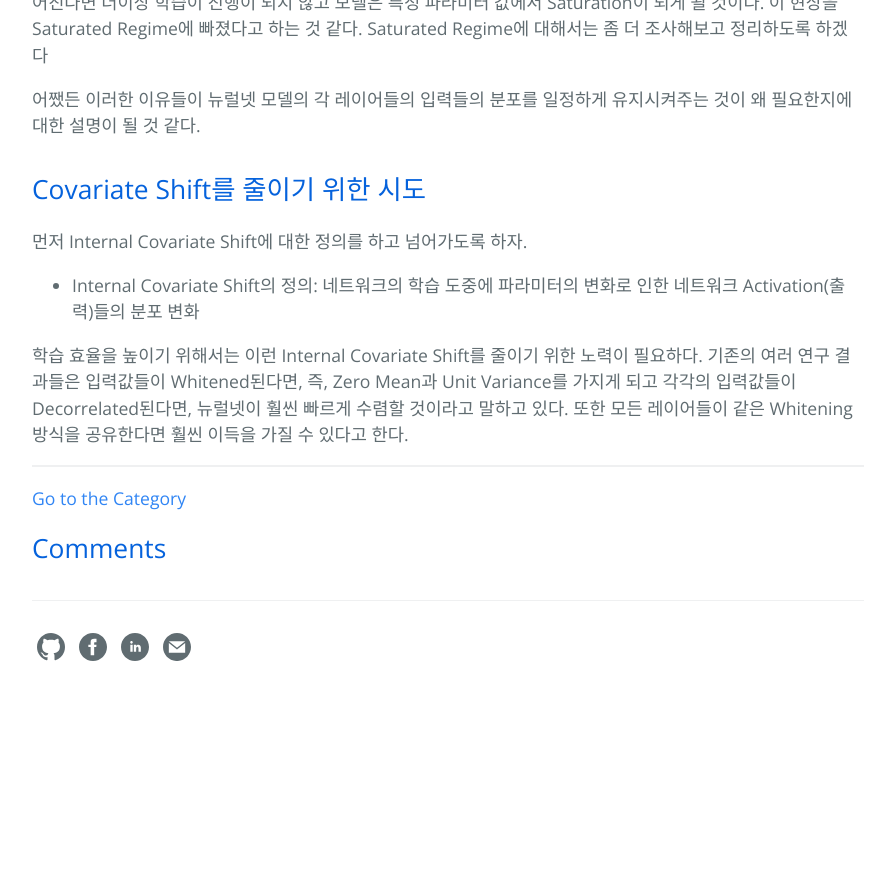
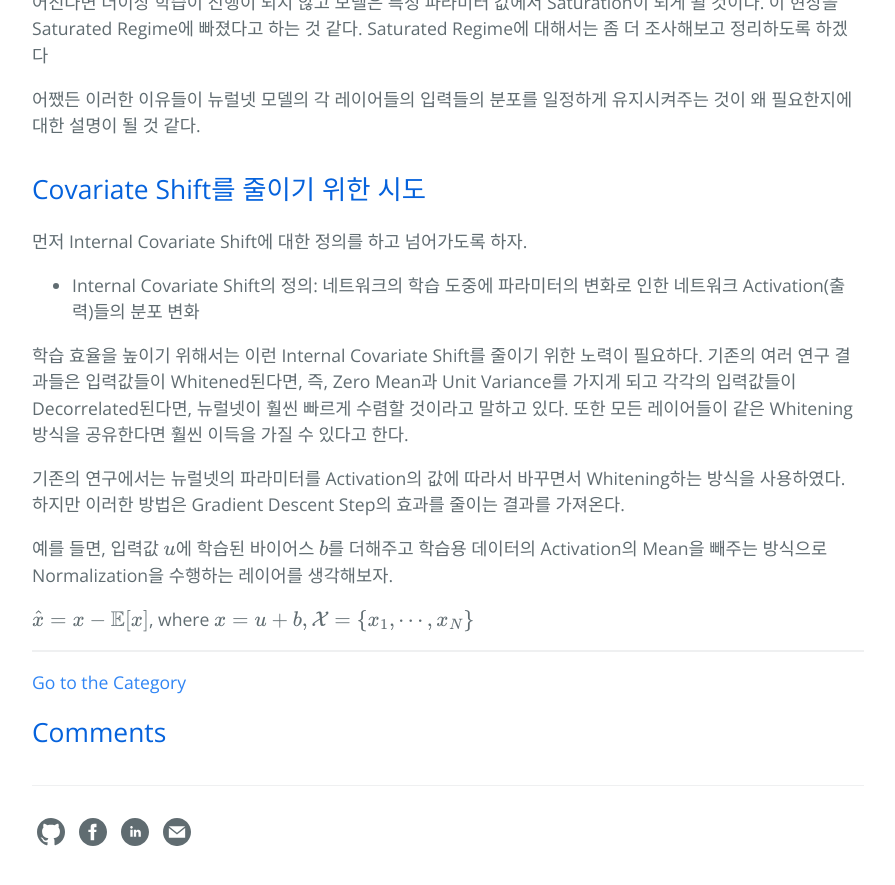
Before and after one commit to hcnoh/hcnoh.github.io, a Jekyll site: the page built from _posts/2018-11-27-batch-normalization.md, in a window 1280 px wide and 900 px high, scrolled down 2810 px. Shown: the top 885 px of the window, without its empty margins (192-1087 px from the left). Built offline with Jekyll 4.4.1, drawn with Linux system fonts in a browser that asks for light colours; formulas are drawn with MathJax 3; comment, search, counter and statistics services are not loaded; before the commit the page ends 3525 px from its top, so only the background shows below that.

Commit message:
Update 2018-11-27-batch-normalization.md

```diff
--- a/_posts/2018-11-27-batch-normalization.md
+++ b/_posts/2018-11-27-batch-normalization.md
@@ -86,3 +86,9 @@ $$g = \frac{1}{1 + e^{-x}}$$
 - Internal Covariate Shift의 정의: 네트워크의 학습 도중에 파라미터의 변화로 인한 네트워크 Activation(출력)들의 분포 변화
 
 학습 효율을 높이기 위해서는 이런 Internal Covariate Shift를 줄이기 위한 노력이 필요하다. 기존의 여러 연구 결과들은 입력값들이 Whitened된다면, 즉, Zero Mean과 Unit Variance를 가지게 되고 각각의 입력값들이 Decorrelated된다면, 뉴럴넷이 훨씬 빠르게 수렴할 것이라고 말하고 있다. 또한 모든 레이어들이 같은 Whitening 방식을 공유한다면 훨씬 이득을 가질 수 있다고 한다.
+
+기존의 연구에서는 뉴럴넷의 파라미터를 Activation의 값에 따라서 바꾸면서 Whitening하는 방식을 사용하였다. 하지만 이러한 방법은 Gradient Descent Step의 효과를 줄이는 결과를 가져온다.
+
+예를 들면, 입력값 $$u$$에 학습된 바이어스 $$b$$를 더해주고 학습용 데이터의 Activation의 Mean을 빼주는 방식으로 Normalization을 수행하는 레이어를 생각해보자.
+
+$$\hat{x} = x - \mathbb{E}[x]$$, where $$x = u + b, \mathcal{X}=\{x_1,\cdots, x_N\}$$
```
